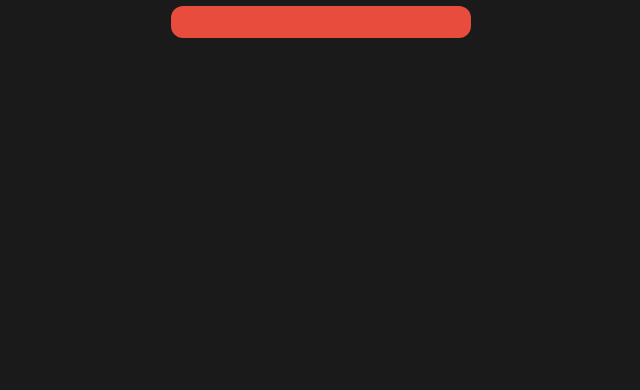
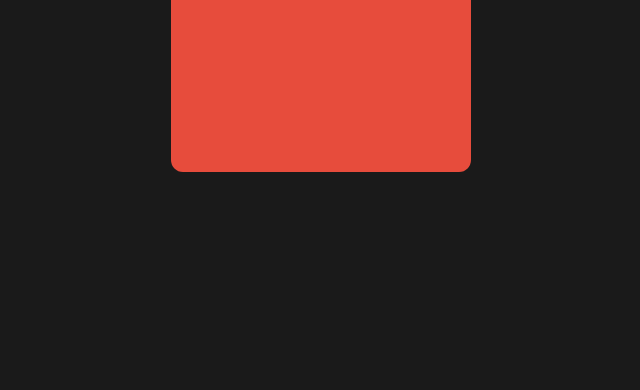
Before and after one commit to FreshlySqueeze/My-dumb-ahh-learning, a plain HTML site: page index.html in a window 1280 px wide. Shown: the part 426-816 px from the top of the page, without its empty margins (319-959 px from the left). Drawn offline with Linux system fonts and the light colour scheme.

Commit message:
Update index.html

```diff
--- a/index.html
+++ b/index.html
@@ -26,6 +26,8 @@
             transition: transform 0.1s;
             width: 80%;
             max-width: 300px;
+            height: 80%;
+            max-height: 300px;
         }
 
         button:active {
```
